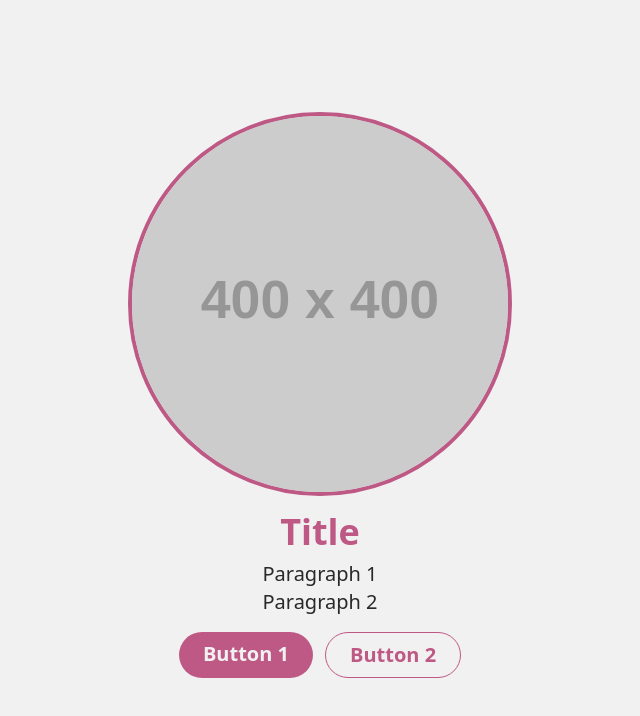
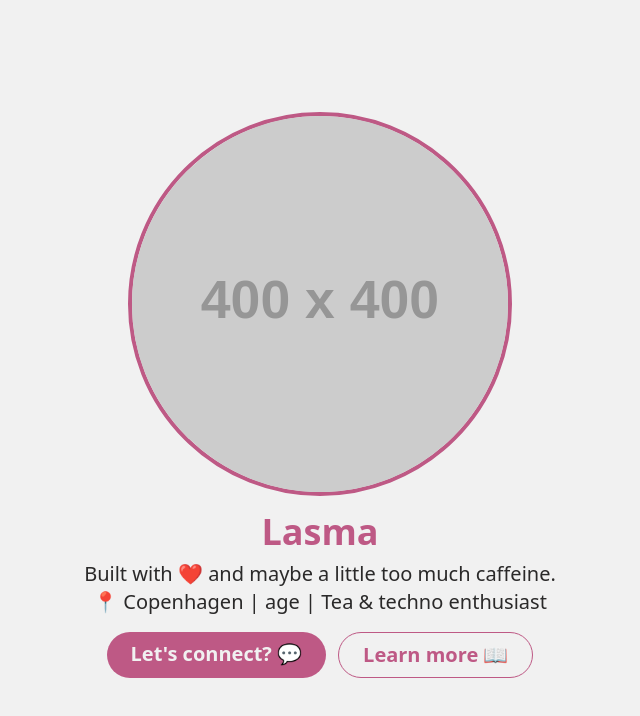
Before and after one commit to laasma-p/date-me, a React (Vite) app: page / in a window 1280 px wide. Shown: the top 716 px of the page, without its empty margins (320-960 px from the left). Built offline with nearby package versions, Linux system fonts and the light colour scheme.

Commit message:
Use the translations in Hero component

```diff
--- a/src/components/Hero.jsx
+++ b/src/components/Hero.jsx
@@ -1,4 +1,10 @@
+import { useTranslation } from "react-i18next";
+
 const Hero = () => {
+  const { t } = useTranslation();
+  const description = t("hero.description", { returnObjects: true });
+  const info = t("hero.info", { returnObjects: true });
+
   return (
     <section className="min-h-dvh flex flex-col items-center pt-8">
       <div className="max-w-sm aspect-square rounded-full overflow-hidden border-4 border-mulberry dark:border-cotton-candy mt-20">
@@ -10,10 +16,14 @@
       </div>
       <div className="text-nero dark:text-white-smoke text-center">
         <h1 className="text-4xl text-mulberry dark:text-cotton-candy font-bold mt-4">
-          Title
+          {t("hero.name")}
         </h1>
-        <p className="text-lg sm:text-xl mt-2">Paragraph 1</p>
-        <p className="text-lg sm:text-xl mb-4">Paragraph 2</p>
+        <p className="text-lg sm:text-xl mt-2">
+          {description[0]} ❤️ {description[1]}
+        </p>
+        <p className="text-lg sm:text-xl mb-4">
+          📍 {info[0]} | age | {info[1]}
+        </p>
       </div>
       <div className="flex flex-wrap justify-center gap-3 text-center">
         <a
@@ -22,13 +32,13 @@
           rel="noopener noreferrer"
           className="px-6 py-2 text-xl font-semibold rounded-full bg-mulberry dark:bg-cotton-candy text-white-smoke dark:text-nero inline-block transition-transform transform hover:scale-105"
         >
-          Button 1
+          {t("hero.lets-connect")} 💬
         </a>
         <a
           href="#about"
           className="px-6 py-2 text-xl font-semibold rounded-full border border-mulberry dark:border-cotton-candy text-mulberry dark:text-cotton-candy inline-block transition-transform transform hover:scale-105"
         >
-          Button 2
+          {t("hero.learn-more")} 📖
         </a>
       </div>
     </section>
```
